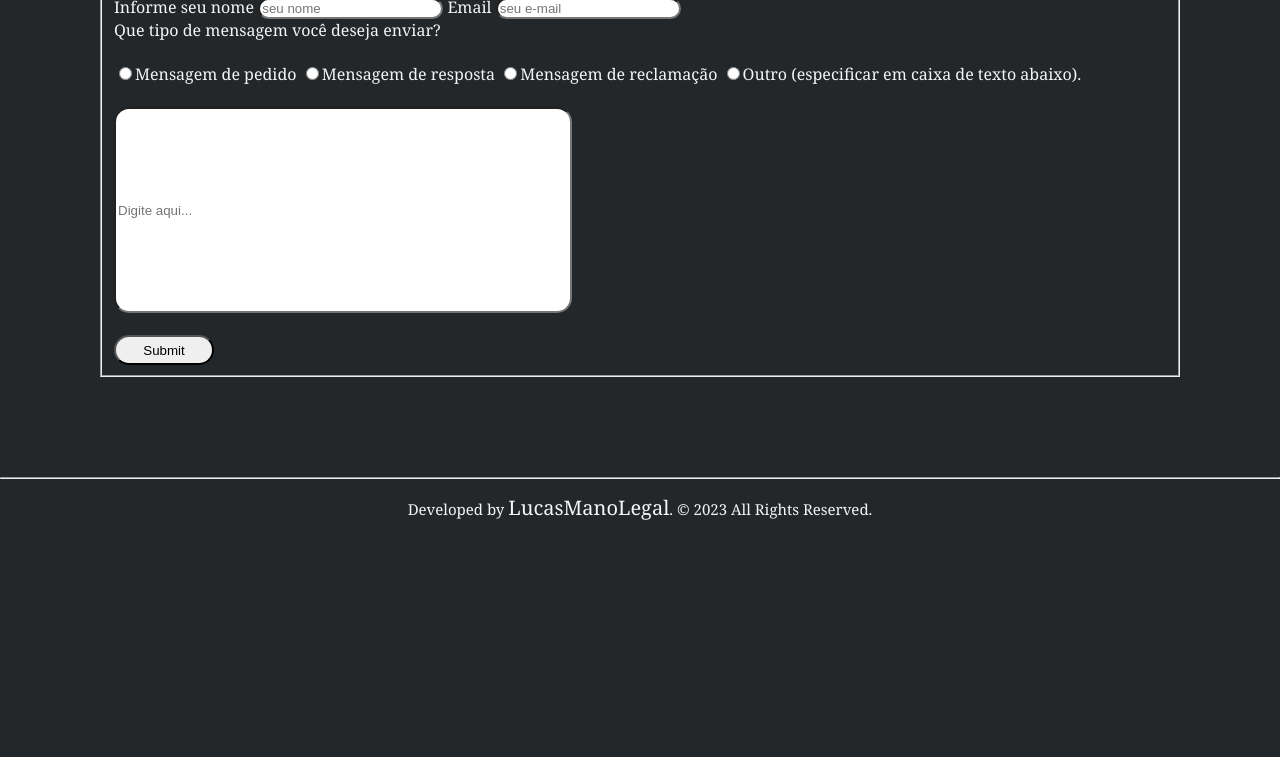
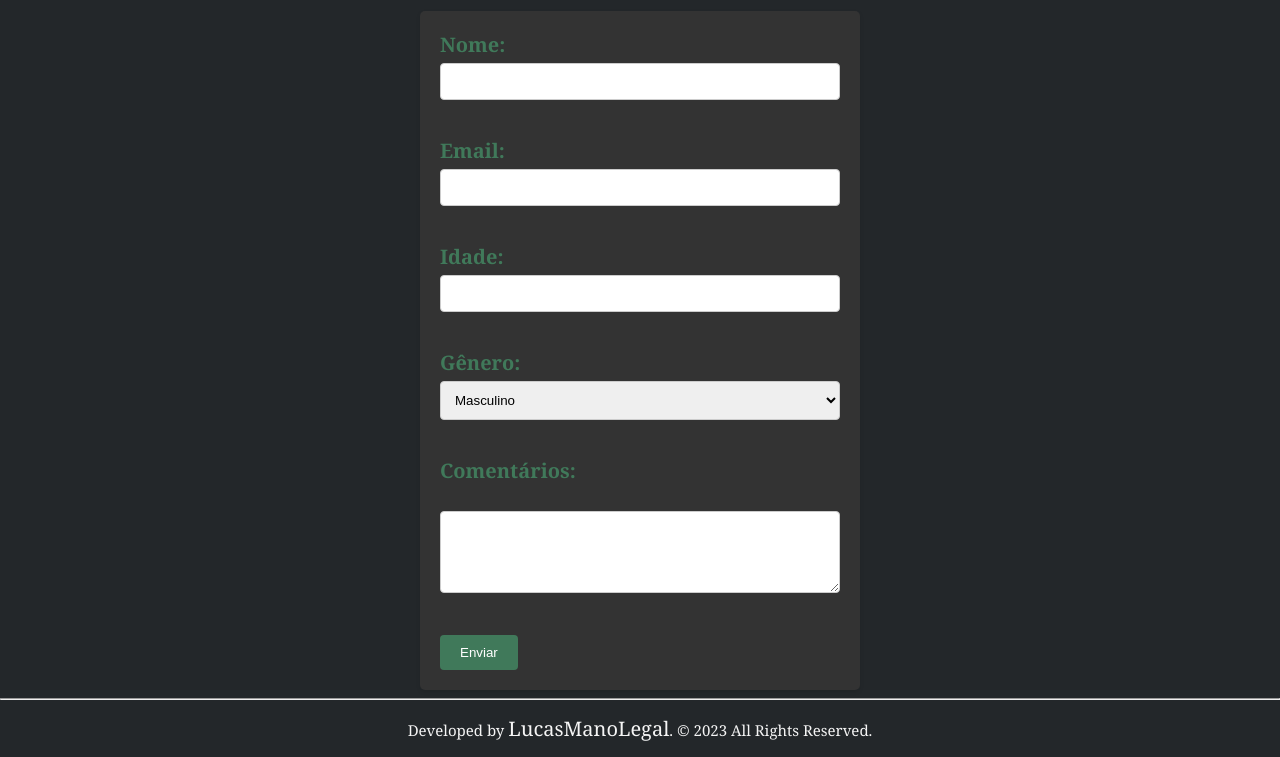
Before and after one commit to LucasManoLegal/SitePessoal-LucasManoLegal, a plain HTML site: page Contatos.html in a window 1280 px wide. Shown: the part 260-1017 px from the top of the page. Before the commit the page ends 800 px from the top, so only its background shows below. Drawn offline with Linux system fonts and the light colour scheme.

Commit message:
Ajustes na estrutura da NavBar e Página de CONTATOS totalmente reformulada.

```diff
--- a/Contatos.html
+++ b/Contatos.html
@@ -1,5 +1,6 @@
 <!DOCTYPE html>
 <html lang="en">
+
 <head>
     <meta charset="UTF-8">
     <meta http-equiv="X-UA-Compatible" content="IE=edge">
@@ -7,6 +8,7 @@
     <title>(Contatos) Site Pessoal - Lucas Marques</title>
     <link rel="stylesheet" href="style2.css">
 </head>
+
 <body>
     </div>
     <!-- NavBar-->
@@ -31,44 +33,29 @@
             </div>
         </div>
     </div>
-    <h1>CONTATOS</h1>
-    <form>
-        <fieldset>
-            <div>
-                <label>Informe seu nome</label>
-                <input class="nome" type="text" name="Seu nome" id="nome" placeholder="seu nome">
-                <label>Email</label>
-                <input class="email" type="email" name="Seu e-mail" id="e-mail" placeholder="seu e-mail">
-            </div>
-            <div>
-                <label>Que tipo de mensagem você deseja enviar?</label>
-                <br>
-                <br>
-                <label>
-                    <input type="radio" name="msg1" value="msg de pedido">Mensagem de pedido
-                </label>
-                <label>
-                    <input type="radio" name="msg1" value="msg de resposta">Mensagem de resposta
-                </label>
-                <label>
-                    <input type="radio" name="msg1" value="msg de reclamação">Mensagem de reclamação
-                </label>
-                <label>
-                    <input type="radio" name="msg1" value="outra msg">Outro (especificar em caixa de texto abaixo).
-                </label>
-                <label>
-                    <br>
-                    <br>
-                    <input type="text" name="chat" placeholder="Digite aqui..." class="chat">
-                </label>
-                <label>
-                    <br>
-                    <br>
-                    <input type="submit" name="enviar" class="botão">
-                </label>
-        </fieldset>
+    <h1 class="Contatos">Contatos</h1>
+    <form class="formulario" method="post">
+        <label class="Título" for="nome">Nome:</label>
+        <input type="text" id="nome" name="nome" required><br><br>
+
+        <label class="Título" for="email">Email:</label>
+        <input type="email" id="email" name="email" required><br><br>
+
+        <label class="Título" for="idade">Idade:</label>
+        <input type="number" id="idade" name="idade" required><br><br>
+
+        <label class="Título" for="genero">Gênero:</label>
+        <select id="genero" name="genero">
+            <option value="masculino">Masculino</option>
+            <option value="feminino">Feminino</option>
+            <option value="outro">Outro</option>
+        </select><br><br>
+
+        <label class="Título" for="comentarios">Comentários:</label><br>
+        <textarea id="comentarios" name="comentarios" rows="4" cols="50"></textarea><br><br>
+
+        <input type="submit" value="Enviar">
     </form>
-    </div>
     <!-- Footer-->
     <hr>
     <footer>
--- a/style1.css
+++ b/style1.css
@@ -4,7 +4,6 @@ html {
 
 body {
     font-family: Cambria;
-    font-size: 20px;
     color: whitesmoke;
     background-color: #23272A;
     margin: 0%;
@@ -81,7 +80,6 @@ a {
     border-width: 5px;
 }
 
-
 .navbar {
     overflow: hidden;
     background-color: #333;
@@ -90,7 +88,6 @@ a {
 
 .navbar a {
     float: left;
-    font-size: 16px;
     color: white;
     text-align: center;
     padding: 14px 16px;
@@ -103,7 +100,7 @@ a {
 }
 
 .subnav .subnavbtn {
-    font-size: 16px;
+    font-size: 20px;
     border: none;
     outline: none;
     color: white;
@@ -134,8 +131,8 @@ a {
 }
 
 .subnav-content a:hover {
-    background-color: #eee;
-    color: black;
+    background-color: #58f29d5e;
+    color: #57b6ff;
 }
 
 .subnav:hover .subnav-content {
--- a/style2.css
+++ b/style2.css
@@ -6,12 +6,65 @@ body {
     padding: 0%;
 }
 
-fieldset {
-    margin: 0px 100px 100px 100px;
+h1{
+    text-align: center;
 }
 
-h1 {
-    text-align: center;
+form {
+    width: 400px;
+    margin: 0 auto;
+    background-color: #fff;
+    padding: 20px;
+    border-radius: 5px;
+    box-shadow: 0 2px 4px rgba(0, 0, 0, 0.1);
+}
+
+label {
+    display: block;
+    margin-bottom: 5px;
+    font-weight: bold;
+}
+
+input[type="text"],
+input[type="email"],
+input[type="number"],
+select,
+textarea {
+    width: 100%;
+    padding: 10px;
+    margin-bottom: 15px;
+    border: 1px solid #ccc;
+    border-radius: 4px;
+    box-sizing: border-box;
+}
+
+textarea {
+    resize: vertical;
+}
+
+input[type="submit"] {
+    background-color: #58f29d5e;
+    color: #fff;
+    padding: 10px 20px;
+    border: none;
+    border-radius: 4px;
+    cursor: pointer;
+}
+
+input[type="submit"]:hover {
+    background-color: #333;
+    transition: 300ms;
+}
+
+.formulario {
+    background-color: #333;
+}
+.Contatos {
+    font-size: 40px;
+}
+.Título {
+    color: #58f29d5e;
+    font-size: 20px;
 }
 
 a {
@@ -25,43 +78,6 @@ footer {
     text-align: center;
 }
 
-.nome {
-    border-radius: 15px;
-}
-
-.email {
-    border-radius: 15px;
-}
-
-.chat {
-    width: 450px;
-    height: 200px;
-    border-radius: 15px;
-}
-
-.botão {
-    border-radius: 15px;
-    width: 100px;
-    height: 30px;
-}
-
-.botão:hover {
-    background-color: #58f29d5e;
-    transition: 300ms;
-}
-
-.NavBar {
-    word-spacing: 300px;
-    max-width: 1300px;
-    padding: 15px;
-    margin-bottom: 15px;
-    text-align: center;
-    background-color: #58f29d5e;
-    border: 2px solid #58f29d29;
-    font-family: Cambria;
-    width: 100%;
-}
-
 .navbar {
     overflow: hidden;
     background-color: #333;
@@ -70,7 +86,6 @@ footer {
 
 .navbar a {
     float: left;
-    font-size: 16px;
     color: white;
     text-align: center;
     padding: 14px 16px;
@@ -83,7 +98,7 @@ footer {
 }
 
 .subnav .subnavbtn {
-    font-size: 16px;
+    font-size: 20px;
     border: none;
     outline: none;
     color: white;
@@ -114,16 +129,12 @@ footer {
 }
 
 .subnav-content a:hover {
-    background-color: #eee;
-    color: black;
+    background-color: #58f29d5e;
+    color: #57b6ff;
 }
 
 .subnav:hover .subnav-content {
     display: block;
-}
-
-.CaixaDeTexto {
-    background-color: #58f29d29;
 }
 
 #head {
```
Also changed, not shown: index.html (+1 -0 lines), style.css (+32 -40 lines).
